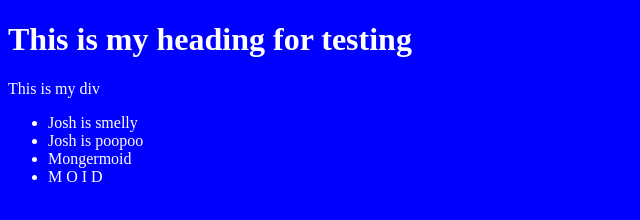
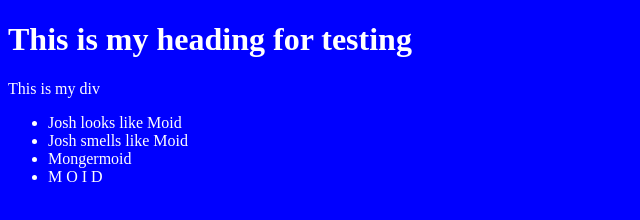
Before and after one commit to jlim61/breakout-room-github-test, a plain HTML site: page index.html in a window 1280 px wide. Shown: the whole page, without its empty margins (0-640 px from the left). Drawn offline with Linux system fonts and the light colour scheme.

Commit message:
Changed my fax

```diff
--- a/index.html
+++ b/index.html
@@ -10,8 +10,8 @@
     <h1>This is my heading for testing</h1>
     <div>This is my div</div>
         <ul>
-            <li>Josh is smelly</li>
-            <li>Josh is poopoo</li>
+            <li>Josh looks like Moid</li>
+            <li>Josh smells like Moid</li>
             <li>Mongermoid</li>
             <li>M O I D</li>
         </ul>
```
